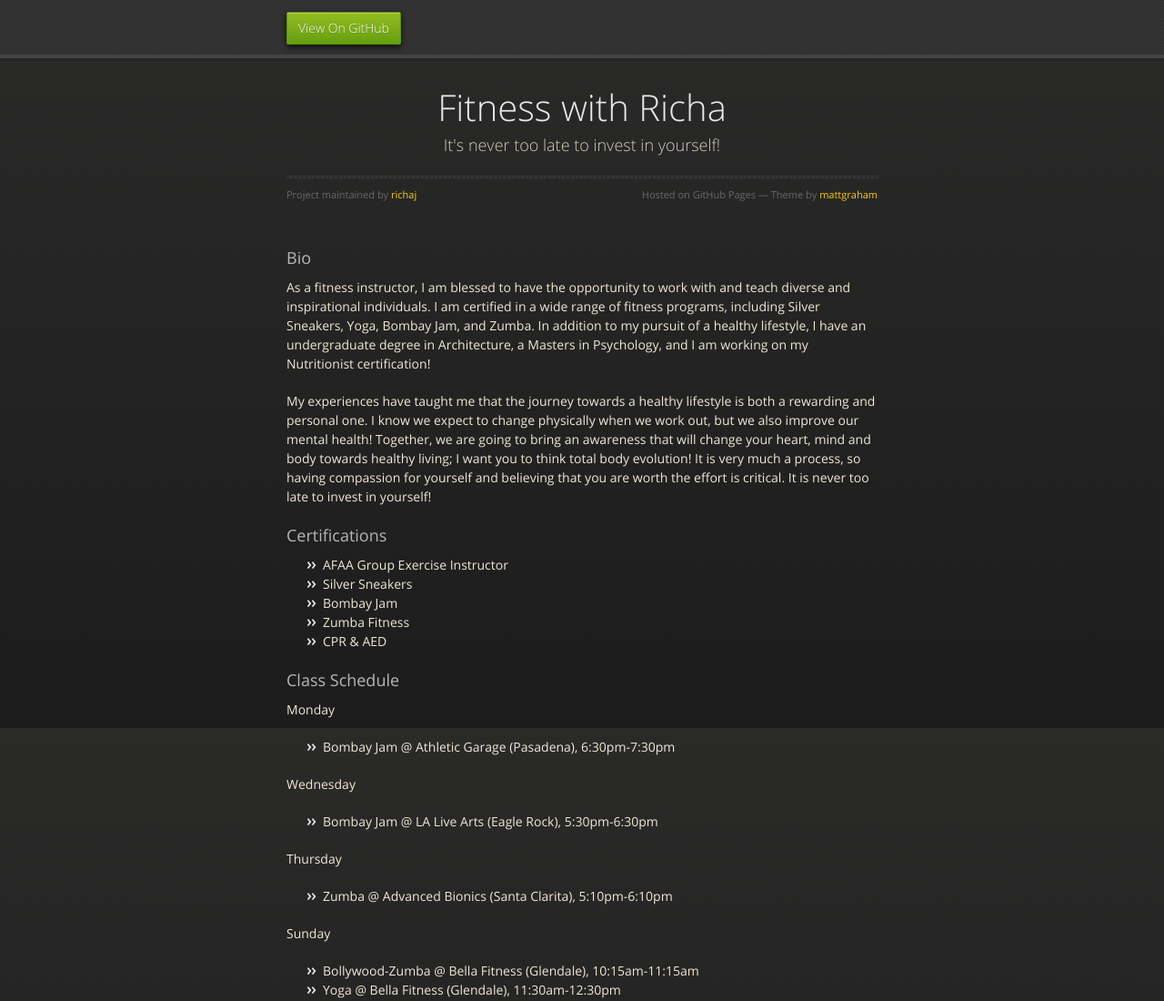
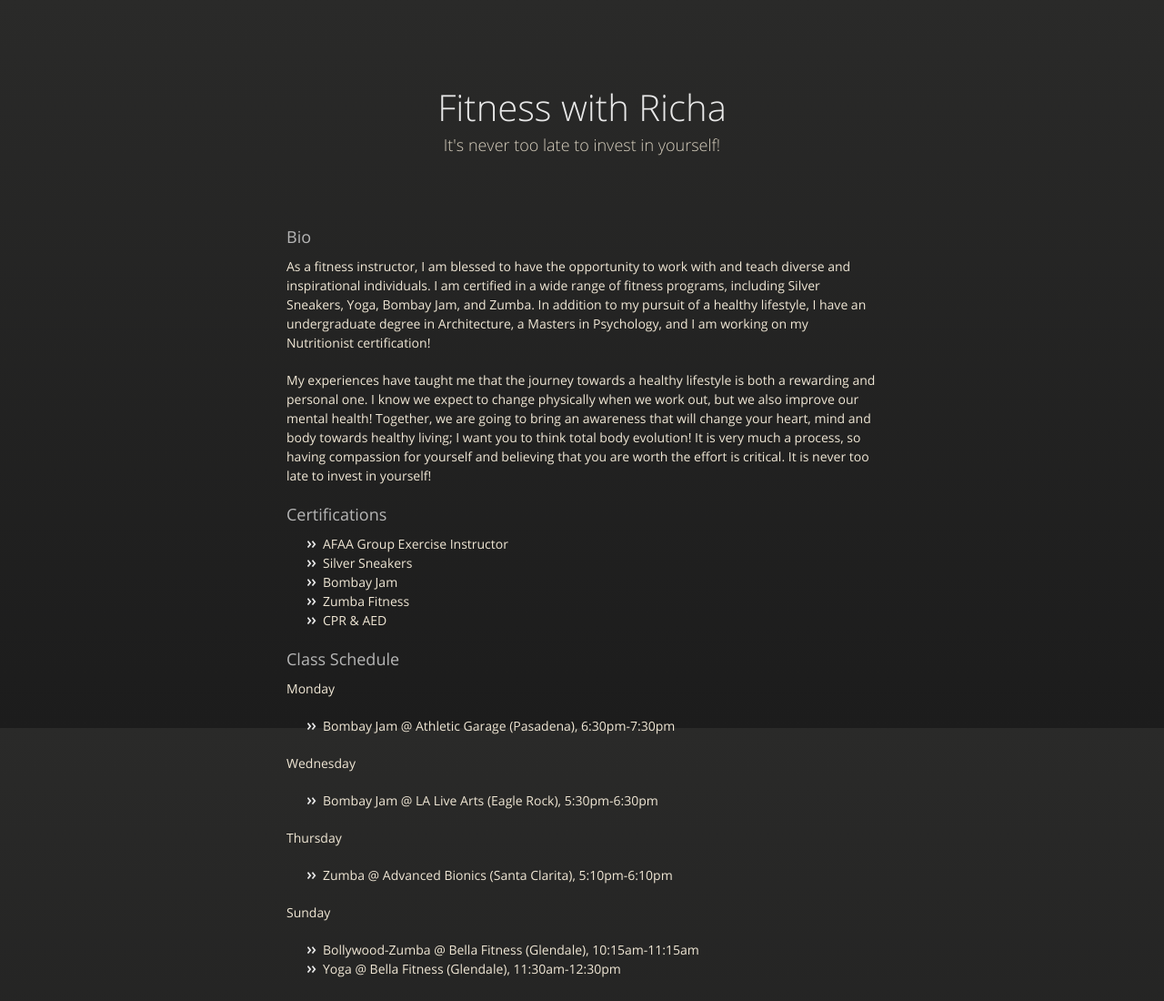
Before and after one commit to richaj/richaj.github.io, a plain HTML site: page index.html in a window 1280 px wide. Shown: the top 1100 px of the page at 91% size. Drawn offline with nearby package versions, Linux system fonts and the light colour scheme.

Commit message:
Remove credits

```diff
--- a/index.html
+++ b/index.html
@@ -18,11 +18,13 @@
 
   </head>
   <body>
-      <div id="header">
+      <!-- <div id="header">
         <nav>
           <li class="fork"><a href="https://github.com/richaj">View On GitHub</a></li>
         </nav>
-      </div><!-- end header -->
+      </div>
+      -->
+      <!-- end header -->
 
     <div class="wrapper">
 
@@ -30,9 +32,6 @@
         <div id="title">
           <h1>Fitness with Richa</h1>
           <p>It's never too late to invest in yourself!</p>
-          <hr>
-          <span class="credits left">Project maintained by <a href="https://github.com/richaj">richaj</a></span>
-          <span class="credits right">Hosted on GitHub Pages &mdash; Theme by <a href="http://twitter.com/#!/michigangraham">mattgraham</a></span>
         </div>
 
         <h3>Bio</h3>
```
